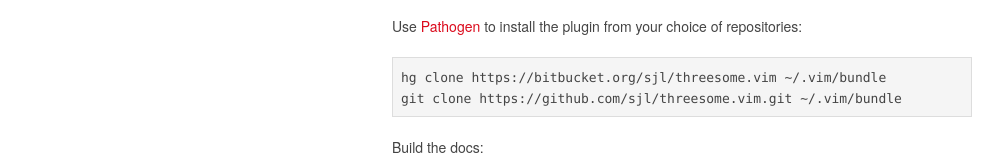
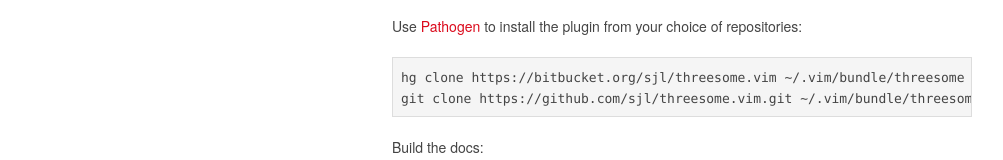
Before and after one commit to errael/splice9, a plain HTML site: page site/index.html in a window 1280 px wide. Shown: the part 493-653 px from the top of the page, without its empty margins (138-1141 px from the left). Drawn offline with nearby package versions, Linux system fonts and the light colour scheme; files whose address does not match are found by name; a web font is replaced by a local one.

Commit message:
Update rendered index.

```diff
--- a/site/index.html
+++ b/site/index.html
@@ -67,8 +67,8 @@ development machine, I can't be bothered to clutter the codebase to support you.
 Feels bad, man.</p>
 <h2 id="installation">Installation</h2>
 <p>Use <a href="http://www.vim.org/scripts/script.php?script_id=2332">Pathogen</a> to install the plugin from your choice of repositories:</p>
-<pre><code>hg clone https://bitbucket.org/sjl/threesome.vim ~/.vim/bundle
-git clone https://github.com/sjl/threesome.vim.git ~/.vim/bundle
+<pre><code>hg clone https://bitbucket.org/sjl/threesome.vim ~/.vim/bundle/threesome
+git clone https://github.com/sjl/threesome.vim.git ~/.vim/bundle/threesome
 </code></pre>
 <p>Build the docs:</p>
 <pre><code>:call pathogen#helptags()
```
